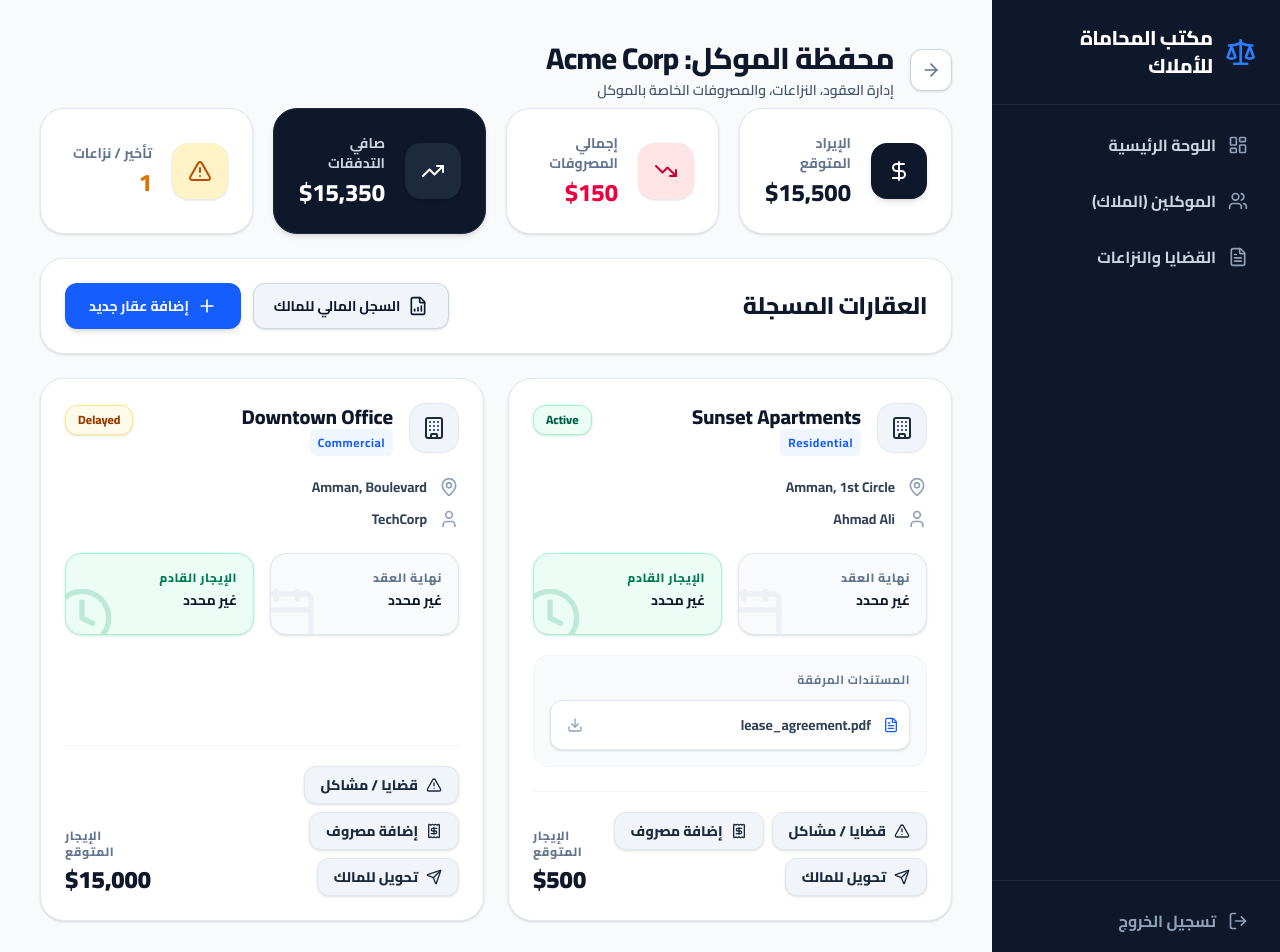
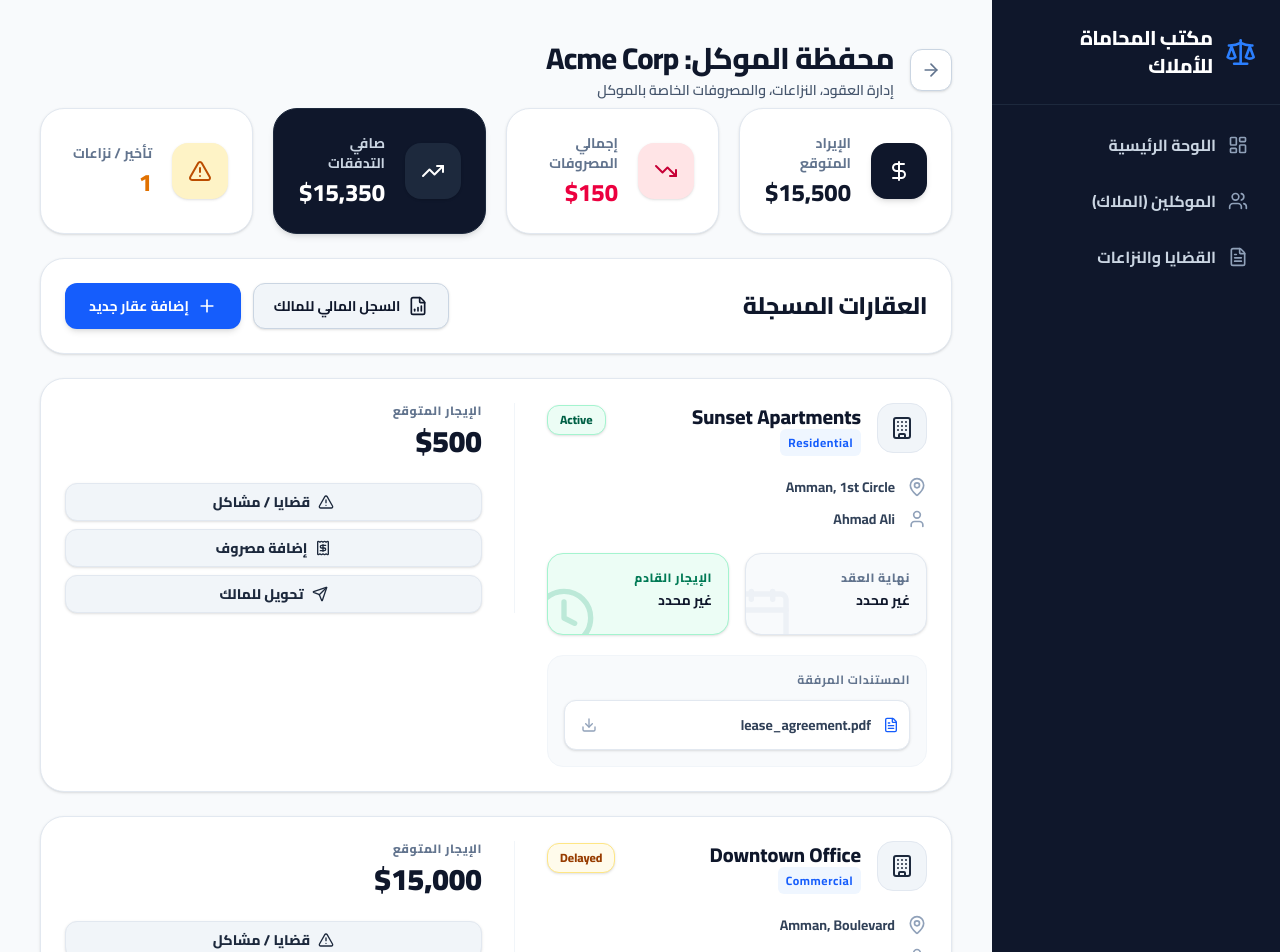
Before and after one commit to alhoulsy0/legal-property-management, a Next.js app: page /clients/1 in a window 1280 px wide. Shown: the top 952 px of the page. Built offline with nearby package versions, Linux system fonts and the light colour scheme.

Commit message:
Redesign properties view to vertical list format

```diff
--- a/src/app/(dashboard)/clients/[id]/page.tsx
+++ b/src/app/(dashboard)/clients/[id]/page.tsx
@@ -450,7 +450,7 @@
         </div>
       )}
 
-      <div className="grid grid-cols-1 xl:grid-cols-2 gap-6">
+      <div className="flex flex-col gap-6">
         {clientProperties.map((prop) => {
           const rentDaysLeft = calculateDays(prop.nextRentDate || "");
           const contractDaysLeft = calculateDays(prop.endDate || "");
@@ -458,8 +458,9 @@
 
           return (
           <div key={prop.id} className="bg-white p-6 rounded-3xl shadow-sm border border-slate-200 flex flex-col justify-between group hover:shadow-md transition-shadow">
-            <div>
-              <div className="flex justify-between items-start mb-4">
+            <div className="flex flex-col xl:flex-row gap-8 xl:items-start">
+              <div className="flex-1">
+                <div className="flex justify-between items-start mb-4">
                 <div className="flex items-center gap-4">
                   <div className="p-3 bg-slate-100 rounded-2xl border border-slate-200">
                     <Building className="w-6 h-6 text-slate-800" />
@@ -534,10 +535,14 @@
                   </div>
                 </div>
               )}
-            </div>
+              </div>
 
-            <div className="mt-6 pt-5 border-t border-slate-100 flex flex-col sm:flex-row justify-between items-start sm:items-end gap-4">
-              <div className="flex flex-wrap gap-2 w-full sm:w-auto">
+              <div className="xl:w-[450px] shrink-0 border-t xl:border-t-0 xl:border-r border-slate-100 pt-6 xl:pt-0 xl:pr-8 flex flex-col justify-between gap-6">
+                <div>
+                  <p className="text-xs font-extrabold text-slate-500 tracking-wider mb-1">الإيجار المتوقع</p>
+                  <div className="text-3xl font-black text-slate-900">${prop.revenue.toLocaleString()}</div>
+                </div>
+                <div className="flex flex-col gap-2 w-full">
                 <button onClick={() => {setShowIssuesFor(showIssuesFor === prop.id ? null : prop.id); setShowExpensesFor(null); setShowPayoutFor(null);}} className={`flex-1 sm:flex-none px-4 py-2 rounded-xl transition-colors text-sm font-extrabold flex items-center justify-center gap-2 border shadow-sm ${showIssuesFor === prop.id ? 'bg-amber-100 text-amber-800 border-amber-200' : 'bg-slate-100 text-slate-800 hover:bg-slate-200 border-slate-200'}`}>
                   <AlertTriangle className="w-4 h-4" /> قضايا / مشاكل
                 </button>
@@ -549,10 +554,7 @@
                   تحويل للمالك
                 </button>
               </div>
-              <div className="text-left w-full sm:w-auto mt-2 sm:mt-0">
-                <p className="text-xs font-extrabold text-slate-500 tracking-wider mb-1">الإيجار المتوقع</p>
-                <div className="text-2xl font-black text-slate-900">${prop.revenue.toLocaleString()}</div>
-              </div>
+            </div>
             </div>
 
               {showIssuesFor === prop.id && (
```
